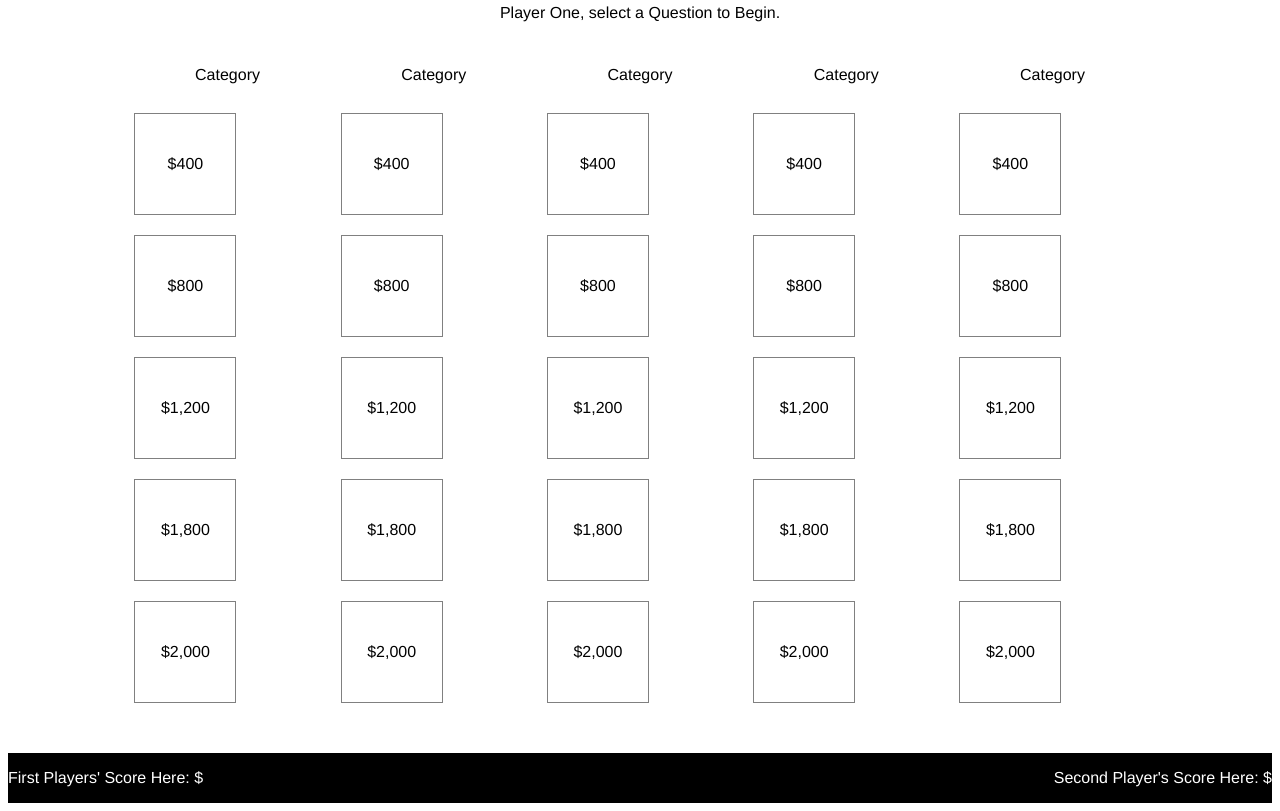
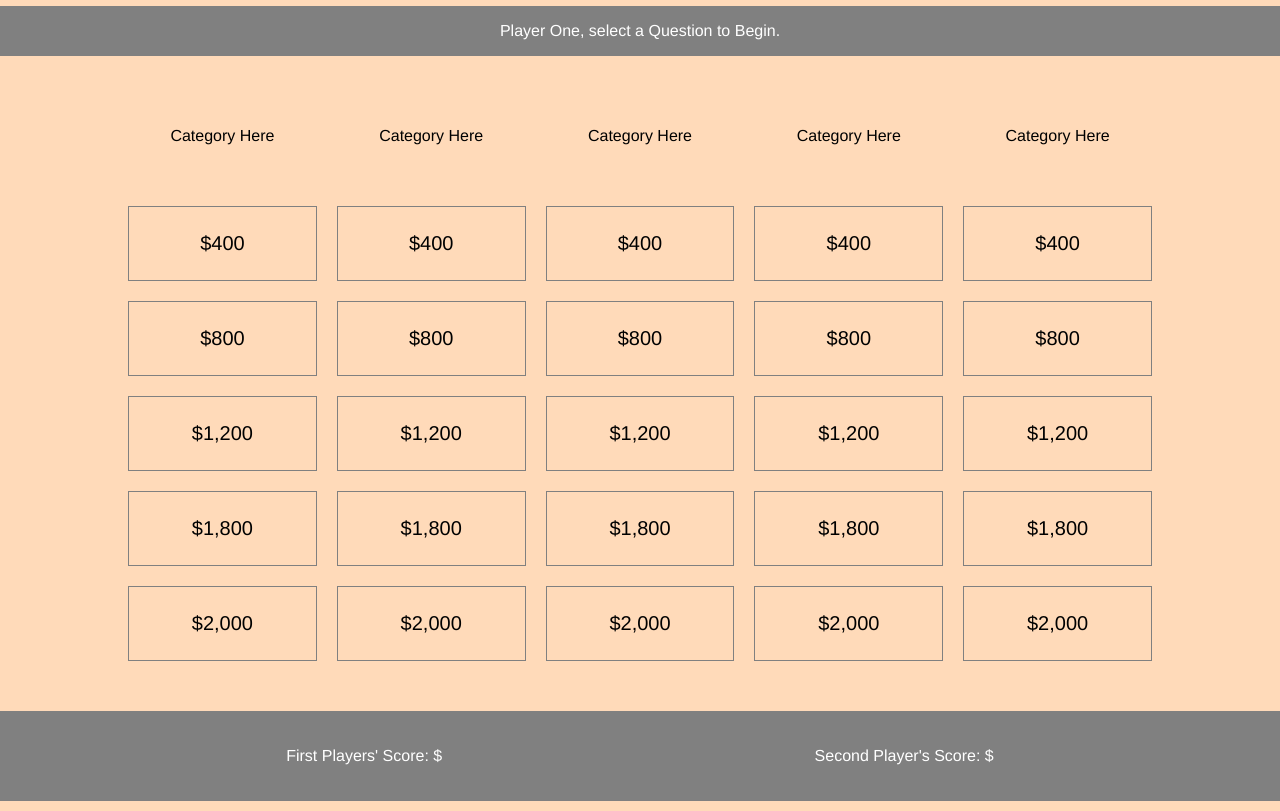
Before and after one commit to ivykroncke/jeopardygame, a plain HTML site: page index.html in a window 1280 px wide. Shown: the part 76-887 px from the top of the page. Drawn offline with nearby package versions, Linux system fonts and the light colour scheme.

Commit message:
Adding more structure to page = CSS Grid and Flexbox. Will come back to color.

```diff
--- a/index.html
+++ b/index.html
@@ -6,12 +6,14 @@
     <meta name="viewport" content="width=device-width, initial-scale=1.0">
     <meta http-equiv="X-UA-Compatible" content="ie=edge">
     <title>This... Is... Jeopardy!</title>
+    <link href="https://fonts.googleapis.com/css?family=Montserrat" rel="stylesheet">
+    <link rel="stylesheet" href="https://cdnjs.cloudflare.com/ajax/libs/animate.css/3.5.2/animate.min.css">
     <link rel="stylesheet" type="text/css" href="main.css">
 </head>
 
 <body>
-
-    <h1>Jeopardy!</h1>
+    <div id='sitewrapper'>
+        <h1 class="pulse animated delay-2s">Jeopardy!</h1>
 
         <!-- message bar: prompts turns and displays questions -->
         <div class='messagebar'>
@@ -19,25 +21,20 @@
         </div>
 
         <!-- category row -->
-    <div class="categories-container">
-        <div id='cat1' class='catheading'>
-            <p>Category</p>
+
+        <div class='squares-container'>
+
+            <div id='cat1' class='catheading'>Category Here
             </div>
-        <div id='cat2' class='catheading'>
-            <p>Category</p>
+            <div id='cat2' class='catheading'>Category Here
             </div>
-        <div id='cat3' class='catheading'>
-            <p>Category</p>
+            <div id='cat3' class='catheading'>Category Here
             </div>
-        <div id='cat4' class='catheading'>
-            <p>Category</p>
+            <div id='cat4' class='catheading'>Category Here
             </div>
-        <div id='cat5' class='catheading'>
-            <p>Category</p>
-        </div>
+            <div id='cat5' class='catheading'>Category Here
             </div>
 
-    <div class='squares-container'>
             <!-- $400 Questions  -->
             <div id='cat1-1' class='answerbox'>$400
             </div>
@@ -107,11 +104,11 @@
 
         <!-- score bar: display player's running score -->
         <div class='scorebar'>
-        <p>First Players' Score Here: $ <span id="playerOneTotalDisplay"></span></p>
-        <p>Second Player's Score Here: $ <span id="playerTwoTotalDisplay"></span></p>
+            <p>First Players' Score: $ <span id="playerOneTotalDisplay"></span></p>
+            <p>Second Player's Score: $ <span id="playerTwoTotalDisplay"></span></p>
         </div>
 
-
+    </div>
     <script src="https://code.jquery.com/jquery-3.3.1.min.js" integrity="sha256-FgpCb/KJQlLNfOu91ta32o/NMZxltwRo8QtmkMRdAu8="
         crossorigin="anonymous"></script>
     <script src="main.js"></script>
--- a/main.css
+++ b/main.css
@@ -1,28 +1,29 @@
-body{
+body {
+    height: 100%;
+    margin: 0;
     font-family: Helvetica;
+    background-color: peachpuff;
+
+}
+
+#sitewrapper {
+    display: flex;
+    flex-direction: column;
+    align-items: space-between;
+    justify-content: space-around;
 }
 
 h1 {
     text-align: center;
+    font-family: 'Montserrat';
+    text-transform: uppercase;
 }
 
 .messagebar {
     text-align: center;
-}
-
-.answerbox {
-    border: gray 1px solid;
-    height: 100px;
-    width: 100px;
-}
-
-/* may need to add these to the grid later  */
-.categories-container {
-    margin: 0px 10% 0px 10%;
-    display: grid;
-    grid-template-columns: repeat(5, 2fr);
-    grid-template-rows: 75px;
-    grid-gap: 20px;
+    background-color: gray;
+    color: white;
+    margin-bottom: 30px;
 }
 
 .catheading {
@@ -32,16 +33,18 @@ h1 {
     justify-content: center;
     align-items: center;
 }
-
 .squares-container {
     margin: 0px 10% 0px 10%;
     display: grid;
     grid-template-columns: repeat(5, 2fr);
-    grid-template-rows: repeat(5, 2fr);
+    grid-template-rows: 100px;
+    grid-auto-rows: minmax(75px, auto);
     grid-gap: 20px;
 }
 
 .answerbox {
+    border: gray 1px solid;
+    font-size: 20px;
     text-align: center;
     display: flex;
     flex-direction: column;
@@ -49,17 +52,17 @@ h1 {
     align-items: center;
 }
 
-.space {
-    background-color: white;
+div.space {
+    background-color: peachpuff;
     height: 50px;
 }
 
 /* get a sticky footer */
 .scorebar {
-    background-color: black;
+    background-color: gray;
     color: white;
-    margin: 0 auto;
+    padding: 20px 100px 20px 100px;
     display: flex;
-    justify-content: space-between;
+    justify-content: space-around;
     align-items: center;
 }
```
Lines whose indentation alone changed are shown as unchanged.
